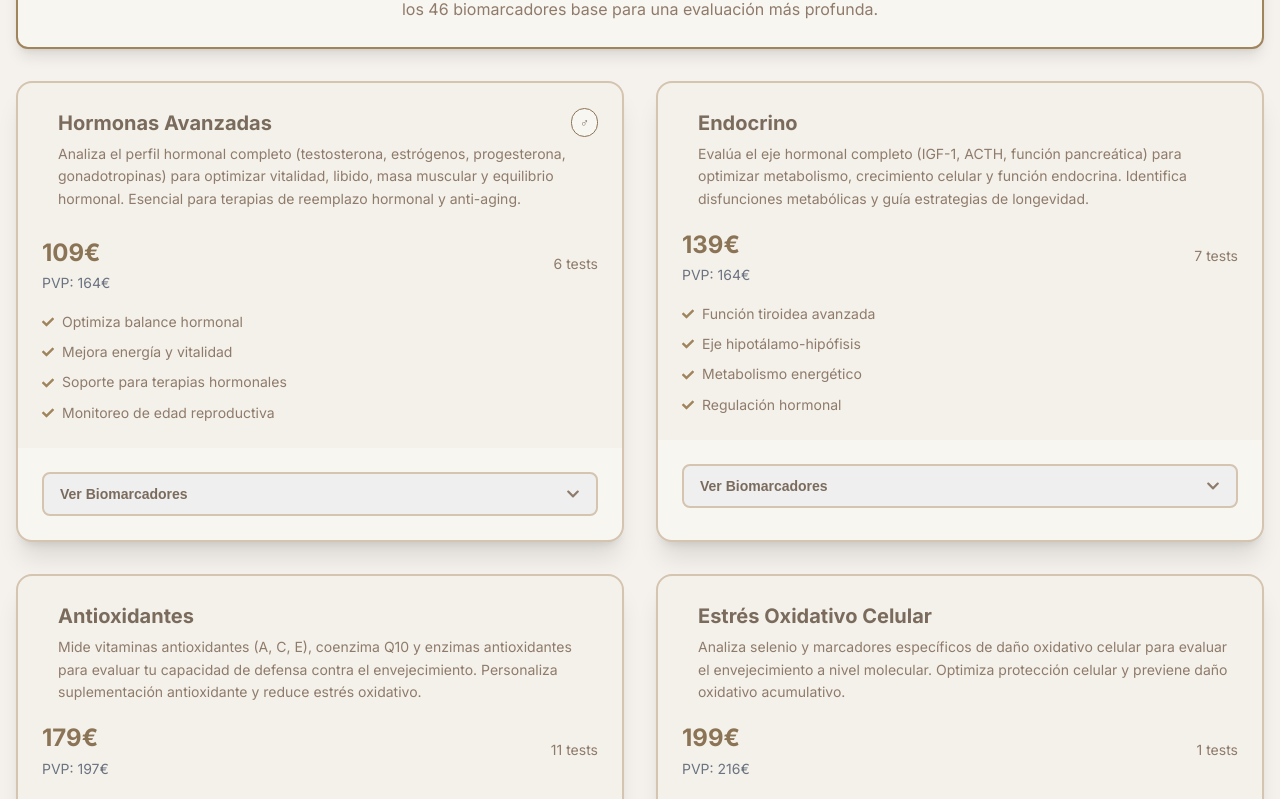
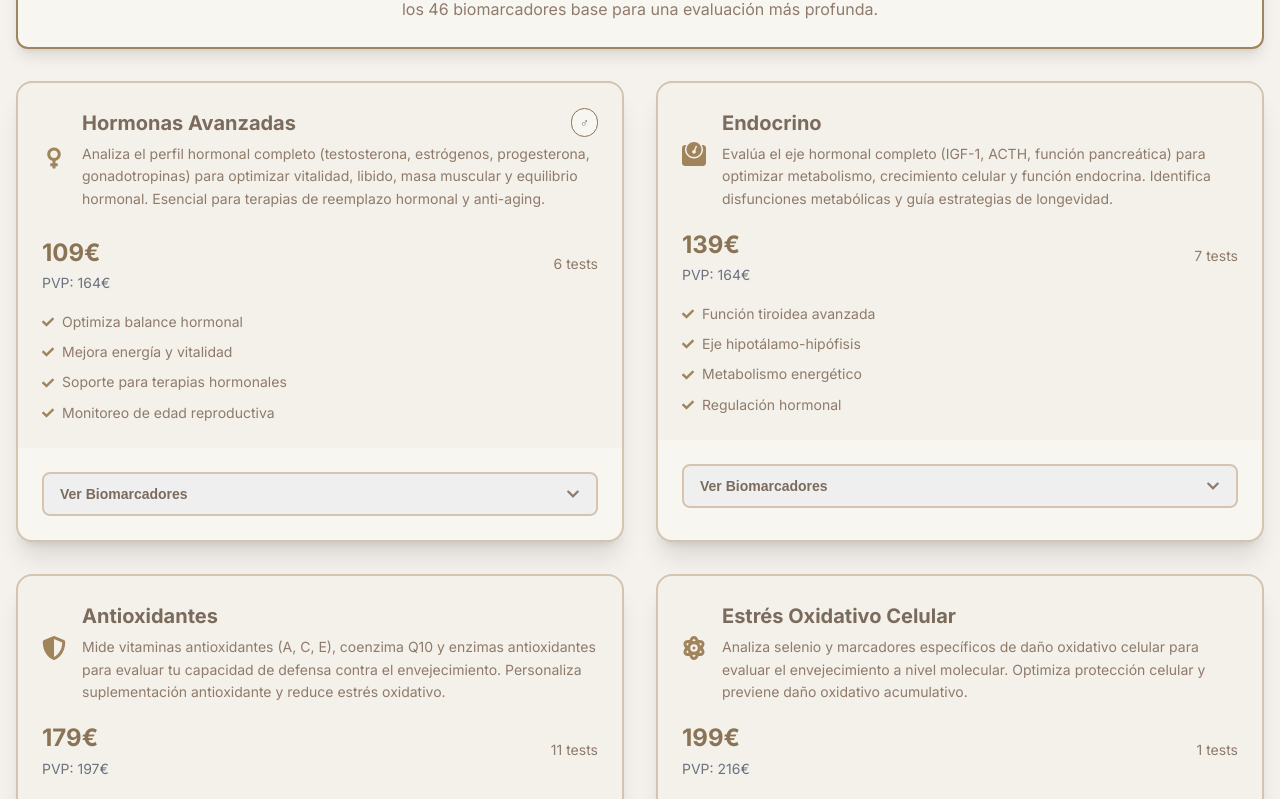
Before and after one commit to joellopezber/longevityanalytics, a React (Create React App) app: page / in a window 1280 px wide. Shown: the part 1718-2517 px from the top of the page. Built offline with nearby package versions, Linux system fonts and the light colour scheme.

Commit message:
fix: Correct icon rendering in MedicalSystemsExplorer cards - Fix addOn.icon rendering from string to React component in MedicalSystemsExplorer.jsx - Now all add-on cards display professional React Icons consistently - Icons appear correctly in both main cards and configurator sections

```diff
--- a/src/components/MedicalSystemsExplorer.jsx
+++ b/src/components/MedicalSystemsExplorer.jsx
@@ -271,7 +271,9 @@ const MedicalSystemsExplorer = () => {
                 {/* Add-On Header */}
                 <div className={`${addOn.bgColor} ${addOn.borderColor} border-b p-6`}>
                   <div className="flex items-center gap-4 mb-4">
-                    <div className="text-2xl">{addOn.icon}</div>
+                    <div className="text-2xl text-warm">
+                      <addOn.icon />
+                    </div>
                     <div className="flex-1">
                       <div className="flex items-center justify-between mb-1">
                         <h4 className="text-xl font-bold text-stone">
```
